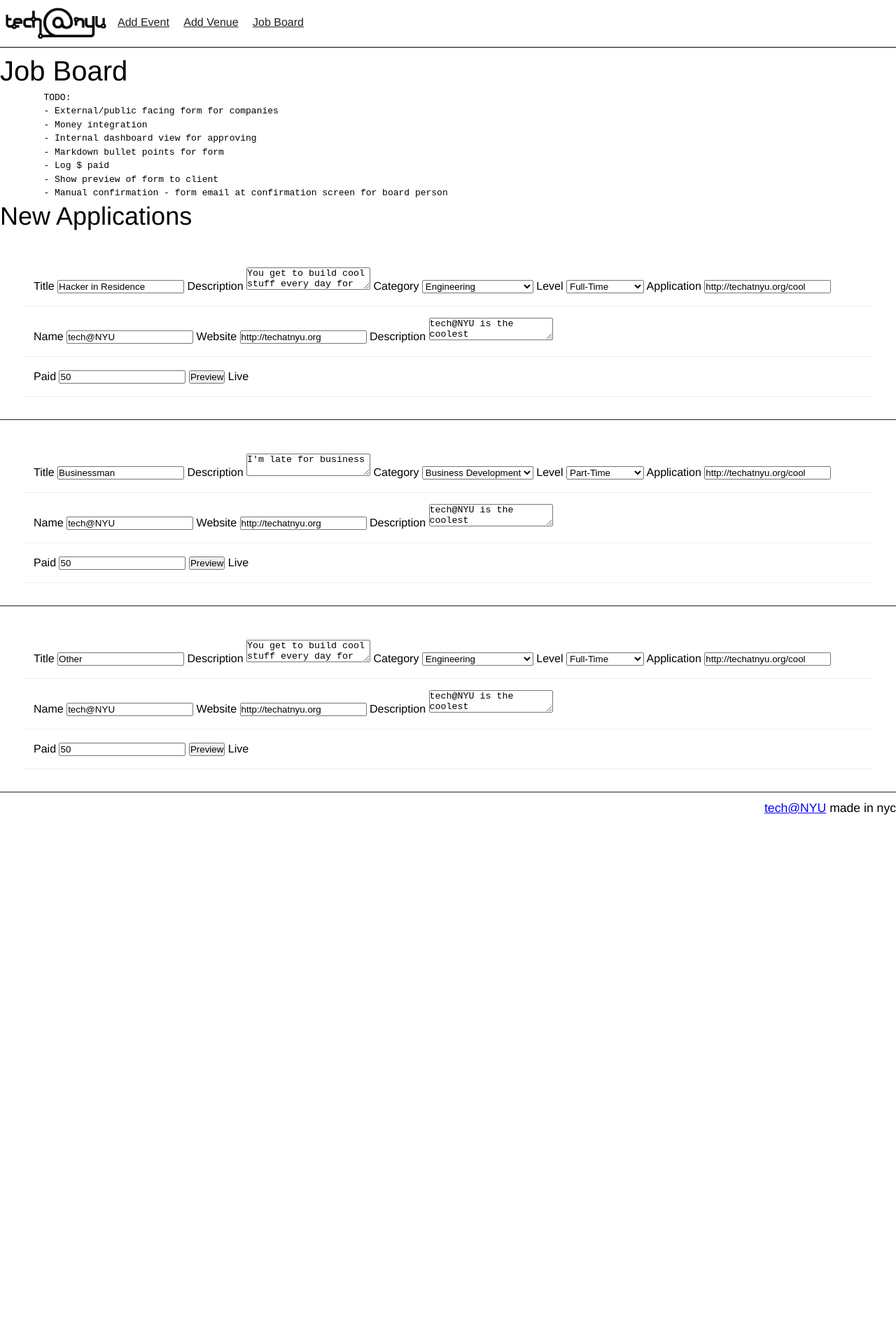
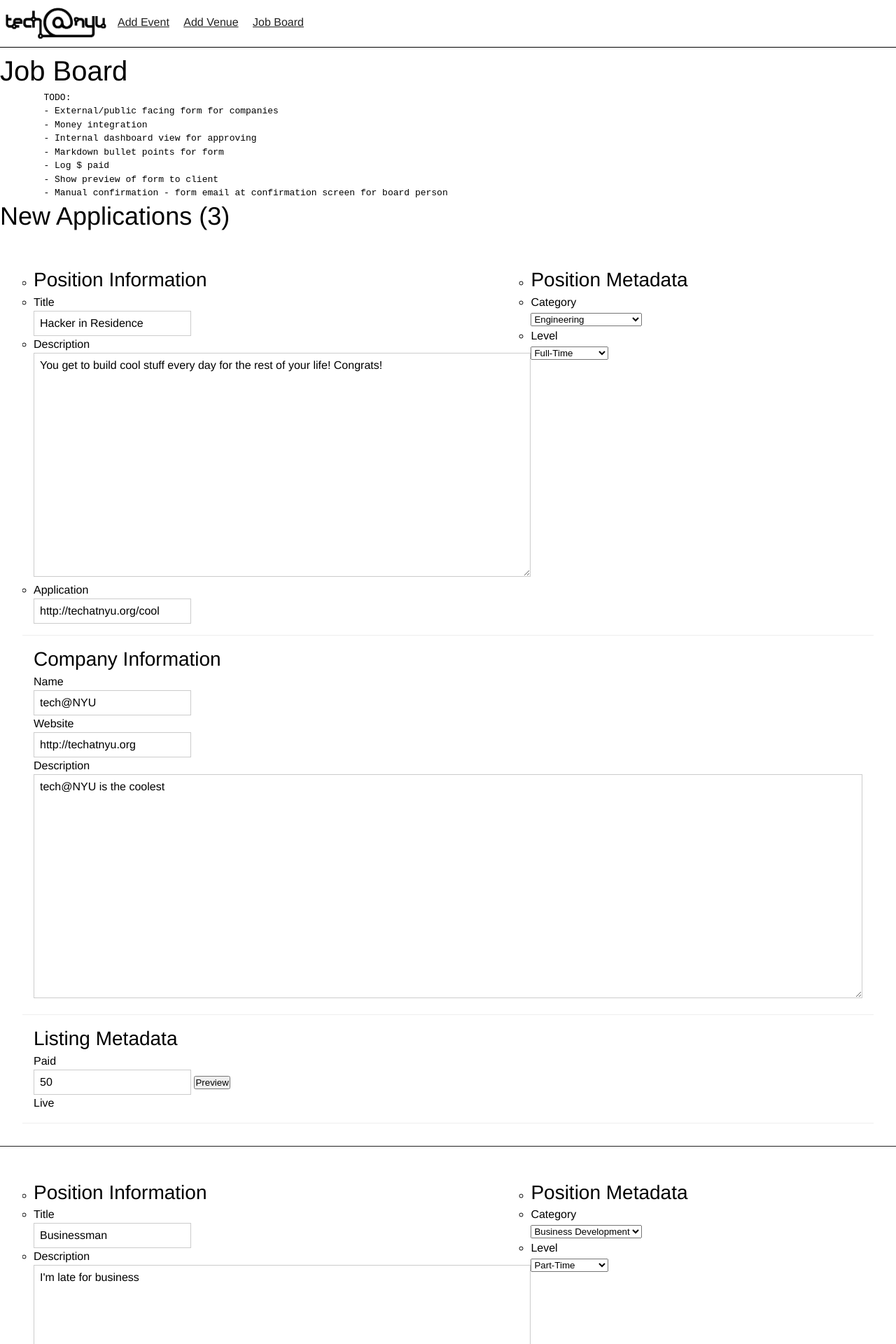
Before and after one commit to TechAtNYU/intranet, a Jekyll site: the page built from _forms/job-board.html, in a window 1280 px wide. Shown: the top 1920 px of the page at 70% size. Built offline with Jekyll 4.4.1, drawn with Linux system fonts in a browser that asks for light colours; Markdown is read by kramdown in place of the engine named in the settings; before the commit the page ends 1176 px from its top, so only the background shows below that; some of the changed text lies outside the part shown.

Commit message:
some beginning hierarchy

```diff
--- a/_forms/job-board.html
+++ b/_forms/job-board.html
@@ -18,7 +18,7 @@ customJS: jobs.js
 
 <div ng-controller="JobsBoard">
 
-	<h2>New Applications</h2>
+	<h2>New Applications ({{pendingList.length}})</h2>
 
 
 
@@ -27,22 +27,35 @@ customJS: jobs.js
 	<ul class="pending__jobs">
 		<li ng-repeat="job in pendingList" class="job__listing">
 			<div class="about__position">
+				<ul class="main__application">
+					<li><h4>Position Information</h4></li>
+					<li>
 						<label>Title</label>
 						<input type="text" ng-model="job.positionTitle"></span>
-
+					</li>
+					<li>
 						<label>Description</label>
 						<textarea ng-model="job.description"></textarea>
-
+					</li>
+					<li>
+						<label>Application</label>
+						<input type="text" ng-model="job.applicationUrl">
+					</li>
+				</ul>
+				<ul class="main__metadata">
+					<li><h4>Position Metadata</h4></li>
+					<li>
 						<label>Category</label>
 						<select ng-model="job.category" ng-options="categories for categories in categories"></select>
-
+					</li>
+					<li>
 						<label>Level</label>
 						<select ng-model="job.positionLevel" ng-options="level for level in levels"></select>
-
-				<label>Application</label>
-				<input type="text" ng-model="job.applicationUrl">
+					</li>
+				</ul>
 			</div>
 			<div class="about__company">
+				<h4>Company Information</h4>
 				<label>Name</label>
 				<input type="text" ng-model="job.company.name">
 
@@ -53,6 +66,7 @@ customJS: jobs.js
 				<textarea ng-model="job.company.description"></textarea>
 			</div>
 			<div class="about__listing">
+				<h4>Listing Metadata</h4>
 				<label>Paid</label>
 				<input type="text" value="50">
 				<button>Preview</button>
```
Also changed, not shown: lib/css/styles.css. Lines whose indentation alone changed are shown as unchanged.
